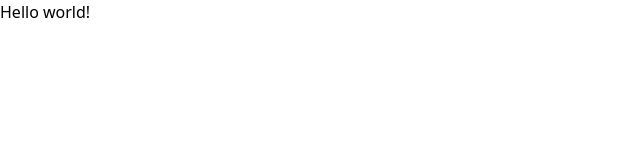
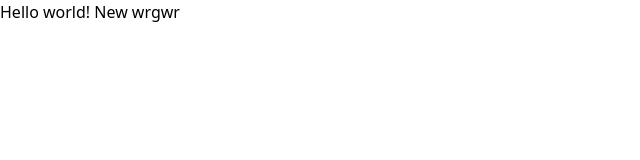
Before and after one commit to NicolasAcosta04/SE-Project-41, a React app: page / in a window 1280 px wide. Shown: the top 160 px of the page, without its empty margins (0-640 px from the left). Built offline with nearby package versions, Linux system fonts and the light colour scheme; the HTML template or start-up script is replaced by a standard one.

Commit message:
Testing Branch Commit

```diff
--- a/src/App.tsx
+++ b/src/App.tsx
@@ -2,7 +2,7 @@ export default function App() {
   return (
     <>
       <div className="flex justify-center text-3xl font-bold underline">
-        Hello world!
+        Hello world! New wrgwr
       </div>
     </>
   );
```
